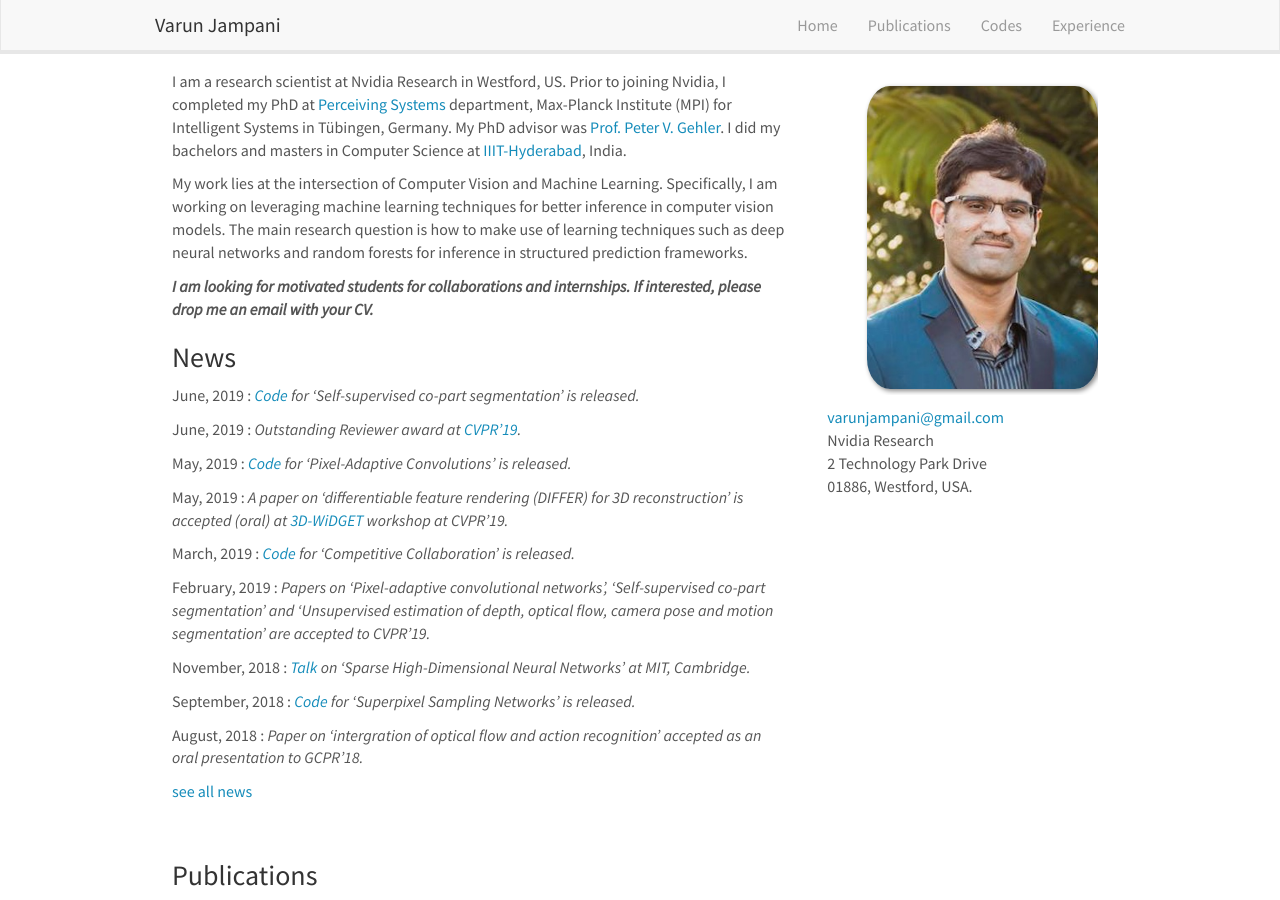
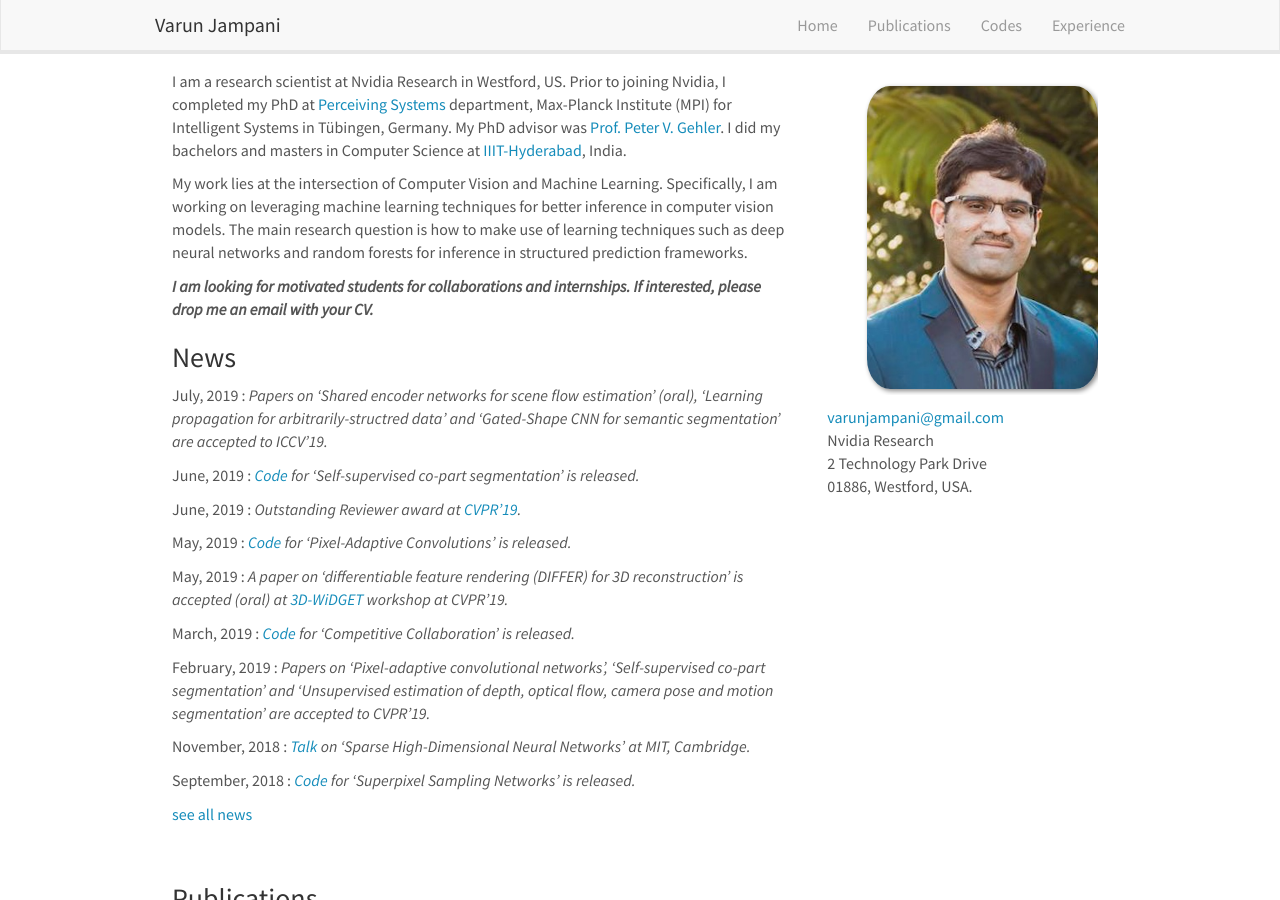
Before and after one commit to varunjampani/varunjampani.github.io, a Jekyll site: the page built from _pages/home.md, in a window 1280 px wide and 900 px high. Built offline with Jekyll 4.4.1, drawn with Linux system fonts in a browser that asks for light colours; nearby versions of some CDN libraries.

Commit message:
minor' '

```diff
--- a/_data/news.yml
+++ b/_data/news.yml
@@ -1,3 +1,6 @@
+
+- date: July, 2019
+  headline: Papers on 'Shared encoder networks for scene flow estimation' (oral), 'Learning propagation for arbitrarily-structred data' and 'Gated-Shape CNN for semantic segmentation' are accepted to ICCV'19.
 
 - date: June, 2019
   headline: <a href="https://github.com/NVlabs/SCOPS">Code</a> for 'Self-supervised co-part segmentation' is released.
```
